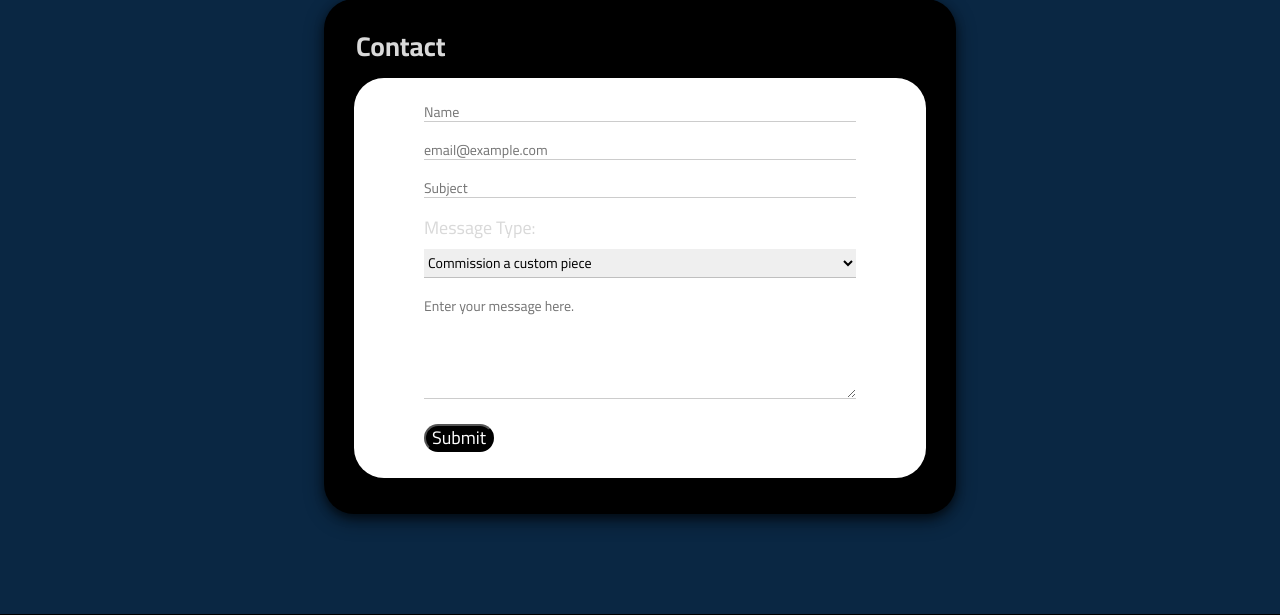
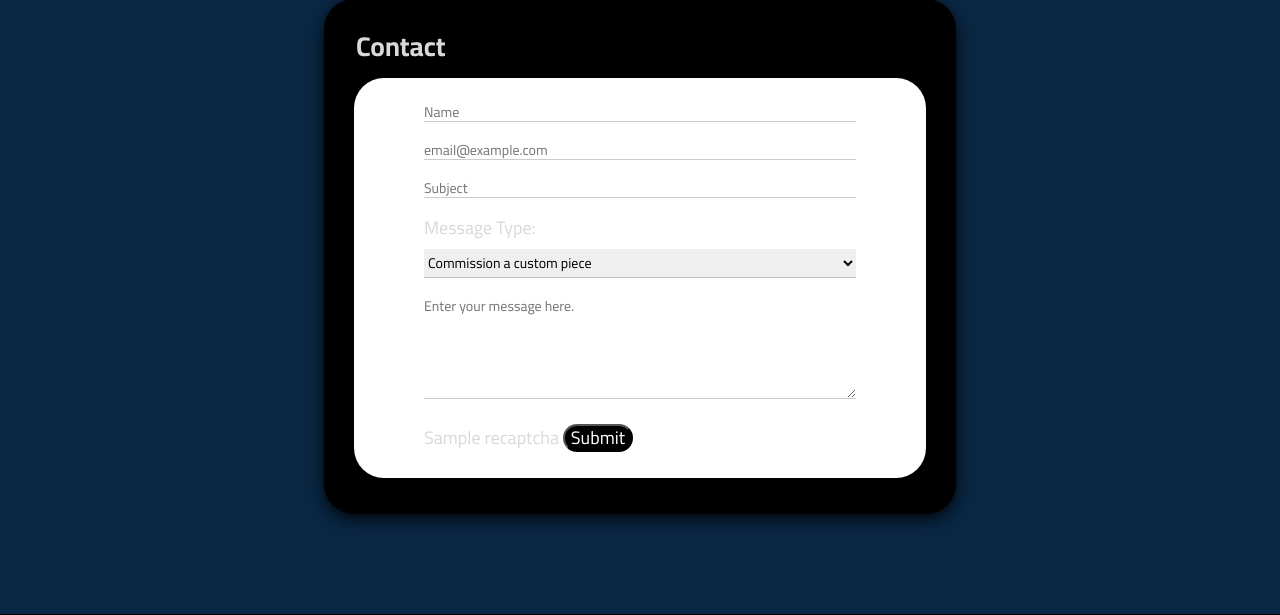
Before and after one commit to ewotawa/eewl, a Flask app: template templates/index.html in a window 1280 px wide. Shown: the part 1551-2166 px from the top of the page. Run offline with Flask 2, Linux system fonts and the light colour scheme; tables that the repository leaves empty hold one stand-in row (values such as "Sample post"); the template is opened without the code that fills it: values that come from a table or form of the project are taken from there, most other values are stand-ins (such as "Sample title", 1, 10 or a date in 2020); some libraries are stand-ins or nearby versions.

Commit message:
add recaptcha

```diff
--- a/app.py
+++ b/app.py
@@ -8,11 +8,28 @@ from flask_sqlalchemy import SQLAlchemy
 from send_mail import send_mail
 # Imports from forms.py
 from forms import ContactForm
+# reCAPTCHA
+from flask_recaptcha import ReCaptcha
 
 app = Flask(__name__)
 
+################################
+##### SECRET KEY FOR FORMS #####
+################################
 #app.config['SECRET_KEY'] = os.getenv('SECRET_KEY')
 app.config['SECRET_KEY'] = 'VE6Fjd2YGIxQN95kgQ7NhucCa'
+
+################################
+### SECRET KEY FOR RECAPTCHA ###
+################################
+# dev
+app.config['RECAPTCHA_SITE_KEY'] = '6LeIxAcTAAAAAJcZVRqyHh71UMIEGNQ_MXjiZKhI'
+app.config['RECAPTCHA_SECRET_KEY'] = '6LeIxAcTAAAAAGG-vFI1TnRWxMZNFuojJ4WifJWe'
+# prod
+#app.config['RECAPTCHA_SITE_KEY'] = os.getenv('RECAPTCHA_SITE_KEY')
+#app.config['RECAPTCHA_SECRET_KEY'] = os.getenv('RECAPTCHA_SECRET_KEY')
+# Create a ReCaptcha object by passing in 'app' as parameter
+recaptcha = ReCaptcha(app)
 
 ################################
 ##### DATABASE ENVIRONMENT #####
@@ -70,21 +87,24 @@ def index():
 @app.route('/submit', methods=['POST'])
 def submit():
     if request.method == 'POST':
-        # collect the form information.
-        name = request.form['name']
-        email = request.form['email']
-        subject = request.form['subject']
-        msg_type = request.form['msg_type']
-        msg_body = request.form['msg_body']
-        # debug: print to the console to make sure that the form POST is working.
-        # print(name, email, subject, msg_type, msg_body)
-        # add the data to the database
-        data = ContactDB(name, email, subject, msg_type, msg_body)
-        db.session.add(data)
-        db.session.commit()
-        # send e-mail
-        send_mail(name, email, subject, msg_type, msg_body)
-        return render_template('confirmsubmit.html')
+        # if the form passes the ReCaptcha -- use verify to confirm if recaptcha is filled out
+        if recaptcha.verify():
+            # collect the form information.
+            name = request.form['name']
+            email = request.form['email']
+            subject = request.form['subject']
+            msg_type = request.form['msg_type']
+            msg_body = request.form['msg_body']
+            # debug: print to the console to make sure that the form POST is working.
+            # print(name, email, subject, msg_type, msg_body)
+            # add the data to the database
+            data = ContactDB(name, email, subject, msg_type, msg_body)
+            db.session.add(data)
+            db.session.commit()
+            # send e-mail
+            send_mail(name, email, subject, msg_type, msg_body)
+            return render_template('confirmsubmit.html')
 
 if __name__ == '__main__':
-    app.run()
+    #app.run()
+    app.run(debug = True)
--- a/forms.py
+++ b/forms.py
@@ -2,6 +2,7 @@
 from flask_wtf import FlaskForm, RecaptchaField
 from wtforms import StringField, SelectField, TextField, TextAreaField, SubmitField
 from wtforms.validators import DataRequired, Email
+from flask_recaptcha import ReCaptcha
 
 # later move to a separate py file.
 class ContactForm(FlaskForm):
@@ -11,4 +12,4 @@ class ContactForm(FlaskForm):
     msg_type = SelectField(choices = [('commission', 'Commission a custom piece'), ('question', 'Ask a Question'), ('other', 'Other')])
     msg_body = TextAreaField(validators=[DataRequired()])
     submit = SubmitField()
-    recaptcha = RecaptchaField()
+    #recaptcha = RecaptchaField()
--- a/templates/index.html
+++ b/templates/index.html
@@ -14,6 +14,7 @@
               <label class="contact__input_field_msg-type-label" for="msg-type">Message Type:</label>
               {{ form.msg_type(class="contact__input contact__input_field_msg-type")}}
               {{ form.msg_body(class="contact__input contact__input_field_msg-body", placeholder="Enter your message here.")}}
+              {{ recaptcha }}
               {{ form.submit(class="contact__submit")}}
             </form>
           </div>
```
Also changed, not shown: README.md.
